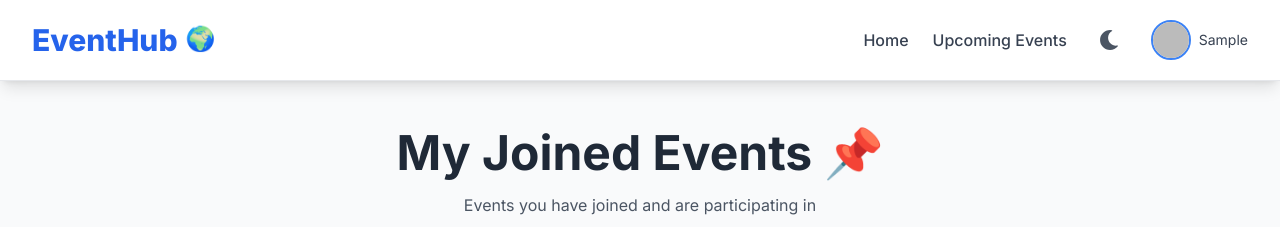
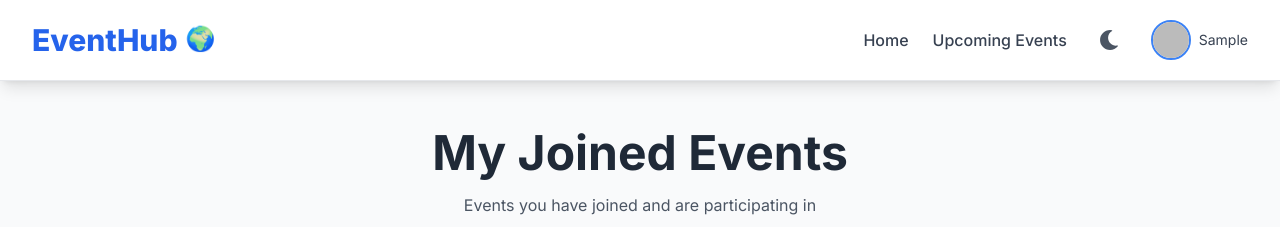
Before and after one commit to muzahid780/eventhub-client, a React (Vite) app: page /joined-events in a window 1280 px wide. Shown: the top 227 px of the page. Built offline with nearby package versions, Linux system fonts and the light colour scheme; no server answers; sample sign-in values are in the browser's storage.

Commit message:
updated joined events file

```diff
--- a/src/components/pages/JoinedEvents.jsx
+++ b/src/components/pages/JoinedEvents.jsx
@@ -82,7 +82,7 @@ const JoinedEvents = () => {
         className="text-center mb-12"
       >
         <h1 className="text-4xl md:text-5xl font-bold text-gray-800 dark:text-white mb-4">
-          My Joined Events 📌
+          My Joined Events
         </h1>
         <p className="text-gray-600 dark:text-gray-300 max-w-2xl mx-auto">
           Events you have joined and are participating in
@@ -100,7 +100,6 @@ const JoinedEvents = () => {
           animate={{ opacity: 1, scale: 1 }}
           className="text-center py-20 bg-white dark:bg-gray-800 rounded-2xl shadow-lg"
         >
-          <div className="text-6xl mb-4">🤝</div>
           <h3 className="text-2xl font-semibold text-gray-800 dark:text-white mb-2">
             No Events Joined Yet
           </h3>
```
